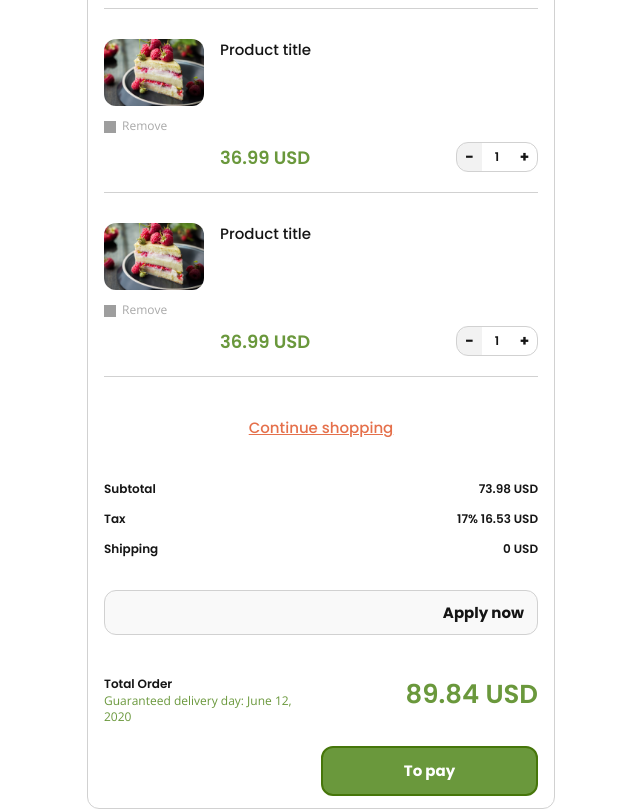
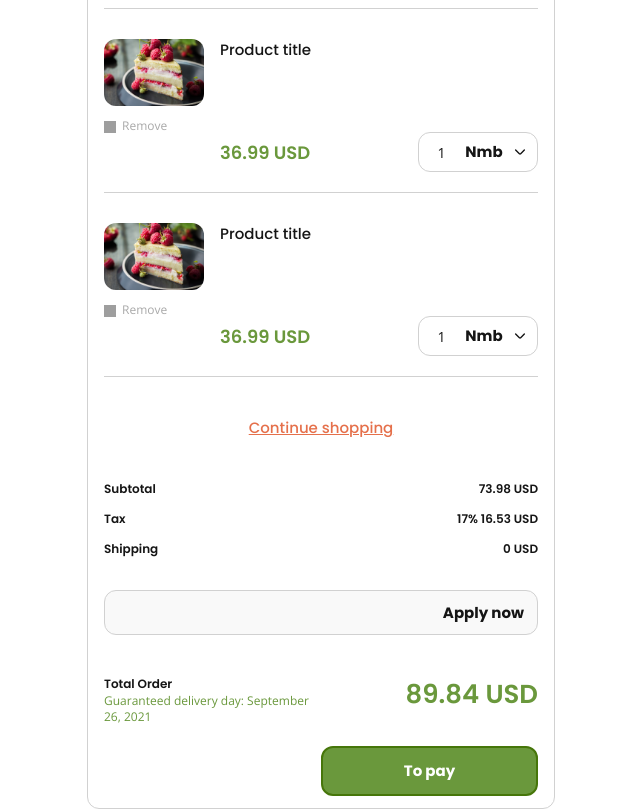
Before and after one commit to blue17yen/food-shop, a React (Create React App) app: page /basket in a window 1280 px wide. Shown: the part 600-1410 px from the top of the page, without its empty margins (319-959 px from the left). Built offline with nearby package versions, Linux system fonts and the light colour scheme; grey boxes are pictures that could not be loaded.

Commit message:
cosmetic update

```diff
--- a/src/Pages/Basket.jsx
+++ b/src/Pages/Basket.jsx
@@ -7,6 +7,86 @@ import { setFont } from '../components/blocks/Text/setFont';
 import { Button } from './../components/blocks/Button/Button';
 import { InputWithButton } from '../components/blocks/Input/InputWithButton';
 
+const months = [
+    "January",
+    "February",
+    "March",
+    "April",
+    "May",
+    "June",
+    "July",
+    "August",
+    "September",
+    "October",
+    "November",
+    "December",
+];
+
+export const Basket = () => {
+
+    const date = new Date();
+    const day = date.getDate() + 1;
+    const month = months[date.getMonth()];
+    const year = date.getFullYear();
+    const dateStr = `${month} ${day}, ${year}`;
+
+    return (
+        <Wrapper>
+            <Container>
+                <Inner>
+                    <Head>
+                        <Title>Order Summary</Title>
+                        <SubTitle>
+                            Price can change depending on shipping method and
+                            taxes of your state.
+                        </SubTitle>
+                    </Head>
+                    <Cards>
+                        <CardItem />
+                        <CardItem />
+                        <CardItem />
+                        <CardItem />
+                    </Cards>
+                    <Continue>Continue shopping</Continue>
+                    <Summary>
+                        <SummaryItem>
+                            <SummaryName>Subtotal</SummaryName>
+                            <SummaryCalue>73.98 USD</SummaryCalue>
+                        </SummaryItem>
+                        <SummaryItem>
+                            <SummaryName>Tax</SummaryName>
+                            <SummaryCalue>17% 16.53 USD</SummaryCalue>
+                        </SummaryItem>
+                        <SummaryItem>
+                            <SummaryName>Shipping</SummaryName>
+                            <SummaryCalue>0 USD</SummaryCalue>
+                        </SummaryItem>
+                    </Summary>
+                    <PromoCode>
+                        <InputWithButton buttonText={"Apply now"} />
+                    </PromoCode>
+                    <TotalOrder>
+                        <TotalOrderTitle>Total Order</TotalOrderTitle>
+                        <DeliveryDate>
+                            Guaranteed delivery day: {dateStr}
+                        </DeliveryDate>
+                        <Total>89.84 USD</Total>
+                        <Button
+                            variant='filled'
+                            size='md'
+                            margin={"20 0 0 0"}
+                            endArrow
+                        >
+                            To pay
+                        </Button>
+                    </TotalOrder>
+                </Inner>
+            </Container>
+        </Wrapper>
+    );
+}
+
+
 const Wrapper = styled.main`
     padding: 30px 0 40px;
     position: relative;
@@ -14,7 +94,7 @@ const Wrapper = styled.main`
 const Inner = styled.div`
     max-width: 468px;
     margin: 0 auto;
-    border: 1px solid #D1D1D1;
+    border: 1px solid #d1d1d1;
     border-radius: 12px;
     padding: 12px 16px;
     display: flex;
@@ -77,9 +157,10 @@ const TotalOrder = styled.div`
     display: grid;
     grid-template-columns: 1fr 1fr;
     grid-gap: 0;
-    grid-template-areas:"title total"
-                        "delivery total"
-                        "_ button";
+    grid-template-areas:
+        "title total"
+        "delivery total"
+        "_ button";
 
     & button {
         grid-area: button;
@@ -87,8 +168,7 @@ const TotalOrder = styled.div`
 `;
 const TotalOrderTitle = styled.h6`
     grid-area: title;
-    ${setFont('h6')};
-
+    ${setFont("h6")};
 `;
 const DeliveryDate = styled.p`
     grid-area: delivery;
@@ -101,60 +181,3 @@ const Total = styled.h2`
     ${setFont("h2")};
     color: ${colors.green};
 `;
-
-export const Basket = () => {
-    return (
-        <Wrapper>
-            <Container>
-                <Inner>
-                    <Head>
-                        <Title>Order Summary</Title>
-                        <SubTitle>
-                            Price can change depending on shipping method and
-                            taxes of your state.
-                        </SubTitle>
-                    </Head>
-                    <Cards>
-                        <CardItem />
-                        <CardItem />
-                        <CardItem />
-                        <CardItem />
-                    </Cards>
-                    <Continue>Continue shopping</Continue>
-                    <Summary>
-                        <SummaryItem>
-                            <SummaryName>Subtotal</SummaryName>
-                            <SummaryCalue>73.98 USD</SummaryCalue>
-                        </SummaryItem>
-                        <SummaryItem>
-                            <SummaryName>Tax</SummaryName>
-                            <SummaryCalue>17% 16.53 USD</SummaryCalue>
-                        </SummaryItem>
-                        <SummaryItem>
-                            <SummaryName>Shipping</SummaryName>
-                            <SummaryCalue>0 USD</SummaryCalue>
-                        </SummaryItem>
-                    </Summary>
-                    <PromoCode>
-                        <InputWithButton buttonText={'Apply now'} />
-                    </PromoCode>
-                    <TotalOrder>
-                        <TotalOrderTitle>Total Order</TotalOrderTitle>
-                        <DeliveryDate>
-                            Guaranteed delivery day: June 12, 2020
-                        </DeliveryDate>
-                        <Total>89.84 USD</Total>
-                        <Button
-                            variant='filled'
-                            size='md'
-                            margin={"20 0 0 0"}
-                            endArrow
-                        >
-                            To pay
-                        </Button>
-                    </TotalOrder>
-                </Inner>
-            </Container>
-        </Wrapper>
-    );
-}
--- a/src/Pages/Product.jsx
+++ b/src/Pages/Product.jsx
@@ -142,7 +142,7 @@ export const Product = () => {
                                     <Price>
                                         <Disableprise price={product.price} />
                                     </Price>
-                                    <Numberselector />
+                                    <Numberselector textButton={'Pcs'} />
                                     <Button
                                         variant='filled'
                                         size='md'
@@ -268,14 +268,13 @@ const Sale = styled.div`
     flex-wrap: wrap;
     justify-content: space-between;
     align-items: center;
-
+    gap: 10px 30px;
 
 `;
 const Price = styled.h2`
     ${setFont("h3")};
     color: ${colors.green};
 `;
-const Counter = styled.div``;
 const Info = styled.div`
     display: flex;
     flex-direction: column;
--- a/src/components/blocks/Card/CardItem.jsx
+++ b/src/components/blocks/Card/CardItem.jsx
@@ -7,6 +7,7 @@ import { Icon } from '../Icon/Icon';
 
 import defItemImage from '../../../assets/images/def-card-img.png';
 import closeIco from '../../../assets/svg/ic-actions-close.svg'
+import { Numberselector } from '../Selector/NumberSelector';
 
 
 const Wrapper = styled.div`
@@ -147,12 +148,6 @@ const CountValue = styled.div`
 
 export const CardItem = () => {
     const price = 36.99;
-    const [state, setstate] = useState(1);
-    const [priceS, setPriceS] = useState(price)
-
-    useEffect(() => {
-        setPriceS(Math.ceil(price * state * 100) / 100);
-    }, [state]);
 
     return (
         <Wrapper>
@@ -173,21 +168,8 @@ export const CardItem = () => {
                 <RightBlock>
                     <Title>Product title</Title>
                     <Total>
-                        <Price>{priceS} USD</Price>
-                        <Count>
-                            <CountButton
-                                disabled={state === 1}
-                                onClick={() => setstate((prev) => prev === 1 ? prev : prev - 1)}
-                            >
-                                -
-                            </CountButton>
-                            <CountValue>{state}</CountValue>
-                            <CountButton
-                                onClick={() => setstate((prev) => prev + 1)}
-                            >
-                                +
-                            </CountButton>
-                        </Count>
+                        <Price>{price} USD</Price>
+                        <Numberselector />
                     </Total>
                 </RightBlock>
             </Inner>
--- a/src/components/blocks/Selector/NumberSelector.jsx
+++ b/src/components/blocks/Selector/NumberSelector.jsx
@@ -9,7 +9,7 @@ import { Arrowup, Arrowdown } from "../SVG_Components/Arrow";
 import { ToolsContext } from './../../Tools/Tools';
 
 
-export const Numberselector = ({ margin = "0 0 0 0", value = 100}) => {
+export const Numberselector = ({ margin = "0 0 0 0", value = 1, textButton = 'Nmb'}) => {
     const [reference, setReference] = useState(null);
     const popperContext = useContext(ToolsContext).popperInterface;
     const handleClick = () => {
@@ -22,10 +22,16 @@ export const Numberselector = ({ margin = "0 0 0 0", value = 100}) => {
             <Button
                 size='sm'
                 variant='bright'
-                endIcon={popperContext.isOpen &&
-                popperContext.reference === reference ? <Arrowup /> : <Arrowdown />}
+                endIcon={
+                    popperContext.isOpen &&
+                    popperContext.reference === reference ? (
+                        <Arrowup />
+                    ) : (
+                        <Arrowdown />
+                    )
+                }
             >
-                Nmb
+                {textButton}
             </Button>
         </Wrapper>
     );
@@ -39,6 +45,9 @@ Numberselector.propType = {
 const Wrapper = styled.div`
     min-width: 120px;
     max-width: 140px;
+    min-height: 38px;
+    max-height: 50px;
+    background: transparent;
     border: 1px solid #d1d1d1;
     border-radius: 12px;
     display: flex;
@@ -49,6 +58,9 @@ const Wrapper = styled.div`
 
     & button {
         max-width: 78px;
+        max-height: 38px;
+        background: transparent;
+        border-color: transparent;
     }
 `;
 const Count = styled.div`
```
